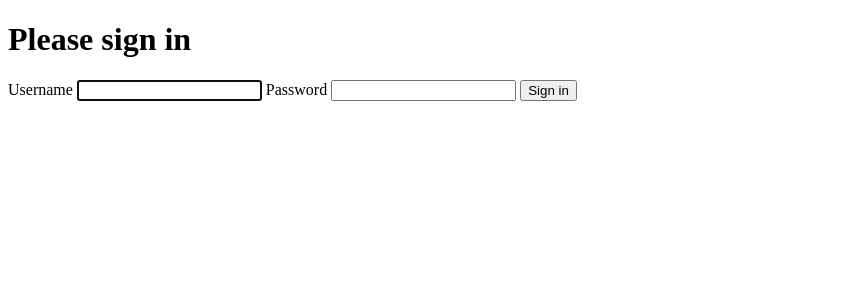
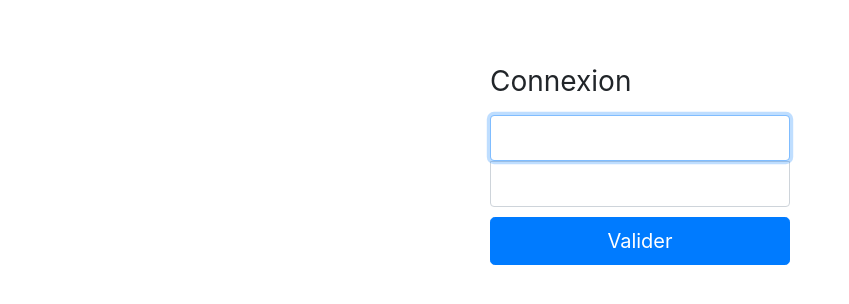
Before and after one commit to SlimaneBenamar/Planner, a Symfony app: template templates/security/login.html.twig in a window 1280 px wide. Shown: the top 304 px of the page, without its empty margins (0-849 px from the left). Run offline with Twig, Linux system fonts and the light colour scheme; the template is opened without the code that fills it, so the values that code supplies are empty; some libraries are stand-ins or nearby versions.

Commit message:
Css page de connexion

```diff
--- /dev/null
+++ b/public/css/login.css
@@ -0,0 +1,33 @@
+body {
+    background-color: #fff;
+}
+.form-signin {
+    width: 100%;
+    max-width: 330px;
+    padding: 15px;
+    margin: auto;
+    margin-top: 50px;
+}
+.form-signin .checkbox {
+    font-weight: 400;
+}
+.form-signin .form-control {
+    position: relative;
+    box-sizing: border-box;
+    height: auto;
+    padding: 10px;
+    font-size: 16px;
+}
+.form-signin .form-control:focus {
+    z-index: 2;
+}
+.form-signin input[type="email"] {
+    margin-bottom: -1px;
+    border-bottom-right-radius: 0;
+    border-bottom-left-radius: 0;
+}
+.form-signin input[type="password"] {
+    margin-bottom: 10px;
+    border-top-left-radius: 0;
+    border-top-right-radius: 0;
+}
--- a/templates/base.html.twig
+++ b/templates/base.html.twig
@@ -7,6 +7,12 @@
         Welcome!
       {% endblock %}
     </title>
+
+    {% block stylesheets %}
+      <link rel="stylesheet" href="https://maxcdn.bootstrapcdn.com/bootstrap/4.0.0/css/bootstrap.min.css" integrity="sha384-Gn5384xqQ1aoWXA+058RXPxPg6fy4IWvTNh0E263XmFcJlSAwiGgFAW/dAiS6JXm" crossorigin="anonymous">
+      <link rel="stylesheet" href="{{ asset('css/font-awesome.css') }}">
+      <link rel="stylesheet" href="{{ asset('css/styles.css') }}">
+    {% endblock %}
 
     <!-- full calendar -->
     <link rel="stylesheet"
--- a/templates/security/login.html.twig
+++ b/templates/security/login.html.twig
@@ -1,23 +1,28 @@
 {% extends 'base.html.twig' %}
 
-{% block title %}Log in!{% endblock %}
+{% block title %}Connexion{% endblock %}
+
+{% block stylesheets %}
+    {{ parent() }}
+    <link rel="stylesheet" href="{{ asset('css/login.css') }}">
+{% endblock %}
 
 {% block body %}
-<form method="post">
+<form class="form-signin" method="post">
     {% if error %}
         <div class="alert alert-danger">{{ error.messageKey|trans(error.messageData, 'security') }}</div>
     {% endif %}
 
     {% if app.user %}
         <div class="mb-3">
-            You are logged in as {{ app.user.username }}, <a href="{{ path('app_logout') }}">Logout</a>
+            Vous êtes connecté en tant que {{ app.user.username }}, <a href="{{ path('app_logout') }}">Déconnexion</a>
         </div>
     {% endif %}
 
-    <h1 class="h3 mb-3 font-weight-normal">Please sign in</h1>
-    <label for="inputUsername">Username</label>
+    <h1 class="h3 mb-3 font-weight-normal">Connexion</h1>
+    <label for="inputUsername" class="sr-only">Username</label>
     <input type="text" value="{{ last_username }}" name="username" id="inputUsername" class="form-control" required autofocus>
-    <label for="inputPassword">Password</label>
+    <label for="inputPassword" class="sr-only">Password</label>
     <input type="password" name="password" id="inputPassword" class="form-control" required>
 
     <input type="hidden" name="_csrf_token"
@@ -35,8 +40,8 @@
         </div>
     #}
 
-    <button class="btn btn-lg btn-primary" type="submit">
-        Sign in
+    <button class="btn btn-lg btn-primary btn-block" type="submit">
+        Valider
     </button>
 </form>
 {% endblock %}
```
